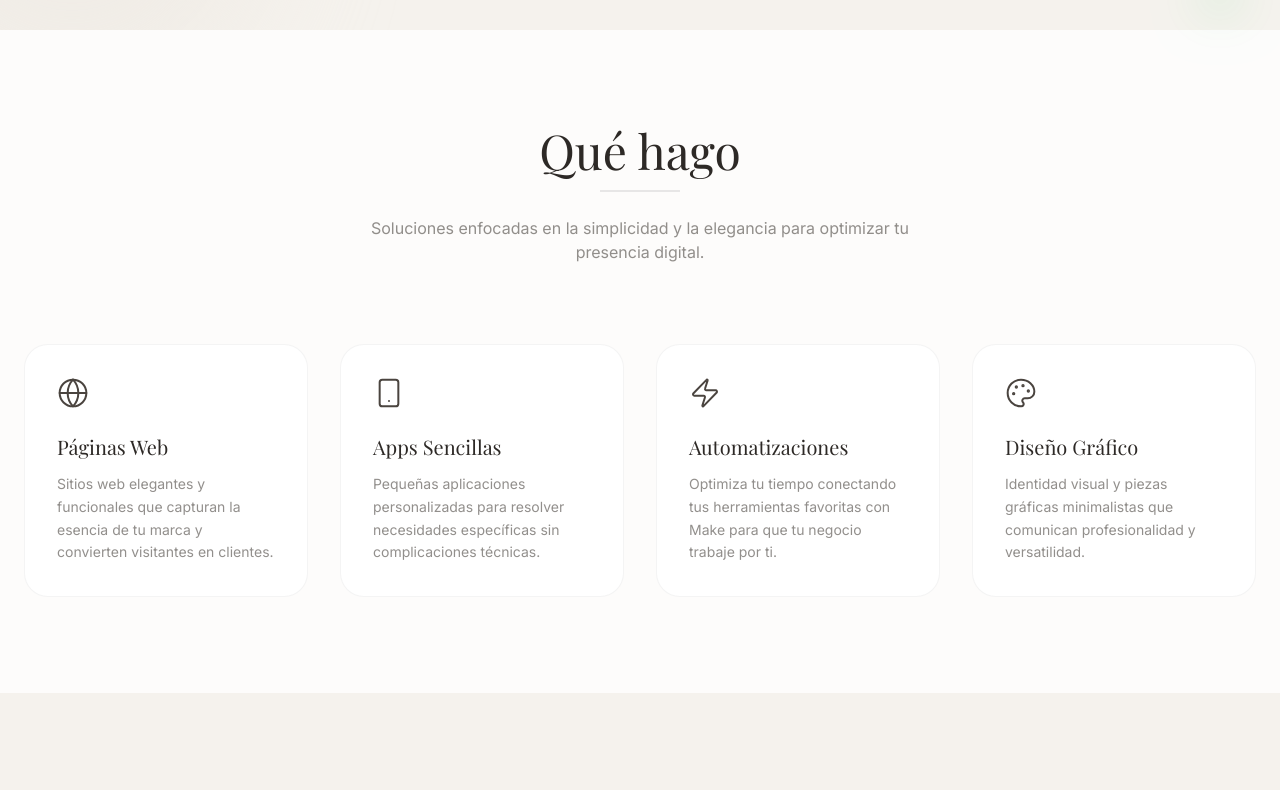
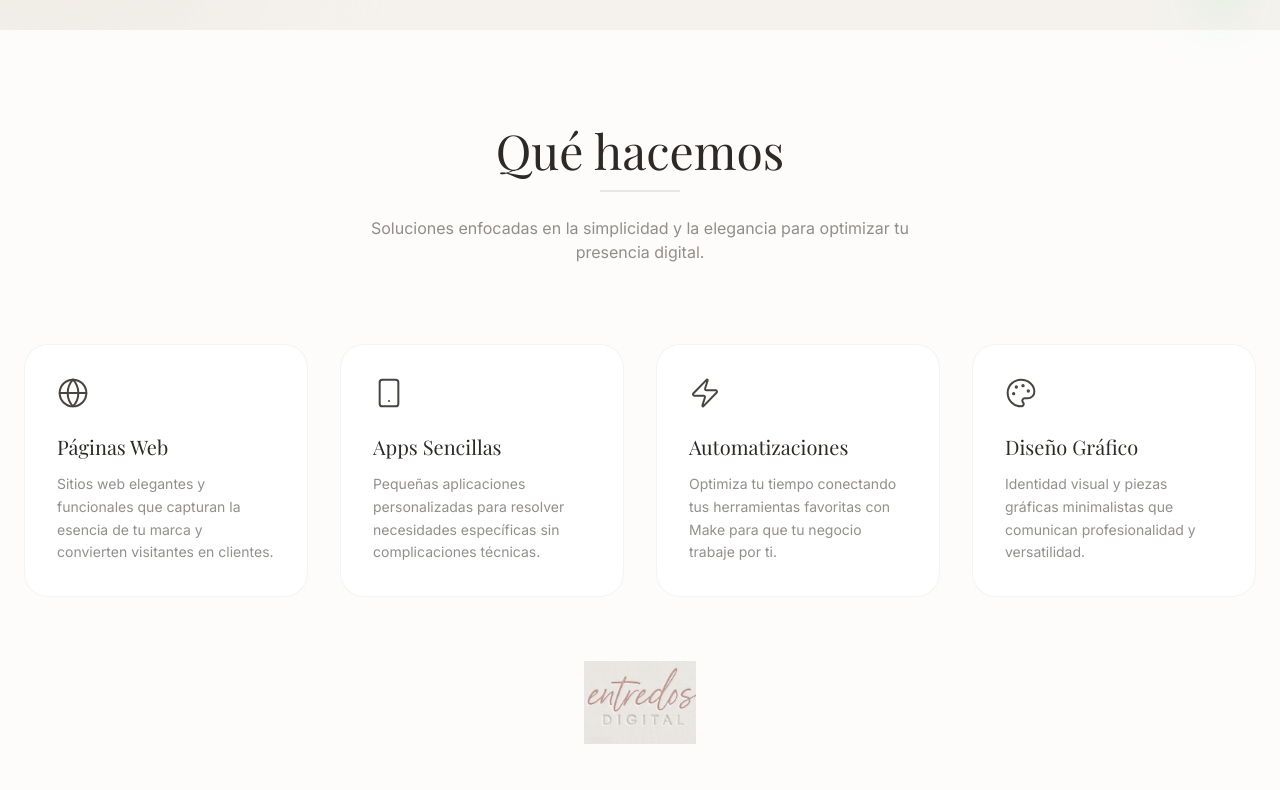
Before and after one commit to anavhoy88/entre2_digital, a React (Vite) app: page / in a window 1280 px wide. Shown: the part 770-1560 px from the top of the page. Built offline with nearby package versions, Linux system fonts and the light colour scheme; a web font is replaced by a local one.

Commit message:
Change heading text and add logo image
Updated the heading to reflect a team-oriented approach and added a logo at the bottom.

```diff
--- a/src/components/Services.tsx
+++ b/src/components/Services.tsx
@@ -2,6 +2,9 @@ import React from 'react';
 import { motion } from 'motion/react';
 import { Globe, Smartphone, Zap, Palette } from 'lucide-react';
 import { SERVICES } from '../constants';
+
+// Importa tu logotipo
+import logo from '../assets/entre2_Digital.jpg';
 
 const icons: Record<string, React.ReactNode> = {
   Globe: <Globe size={32} strokeWidth={1.5} />,
@@ -21,7 +24,7 @@ export default function Services() {
             viewport={{ once: true }}
             transition={{ duration: 0.6 }}
           >
-            <h2 className="text-4xl md:text-5xl mb-4">Qué hago</h2>
+            <h2 className="text-4xl md:text-5xl mb-4">Qué hacemos</h2>
             <div className="w-20 h-0.5 bg-earth-900/10 mx-auto mb-6" />
             <p className="text-earth-800/60 max-w-xl mx-auto">
               Soluciones enfocadas en la simplicidad y la elegancia para optimizar tu presencia digital.
@@ -49,6 +52,17 @@ export default function Services() {
             </motion.div>
           ))}
         </div>
+
+        {/* Sello pequeño al final */}
+        <motion.img
+          src={logo}
+          alt="Sello Entredos Digital"
+          className="w-28 opacity-60 mt-16 mx-auto"
+          initial={{ opacity: 0, scale: 0.9 }}
+          whileInView={{ opacity: 0.6, scale: 1 }}
+          viewport={{ once: true }}
+          transition={{ duration: 0.8 }}
+        />
       </div>
     </section>
   );
```
